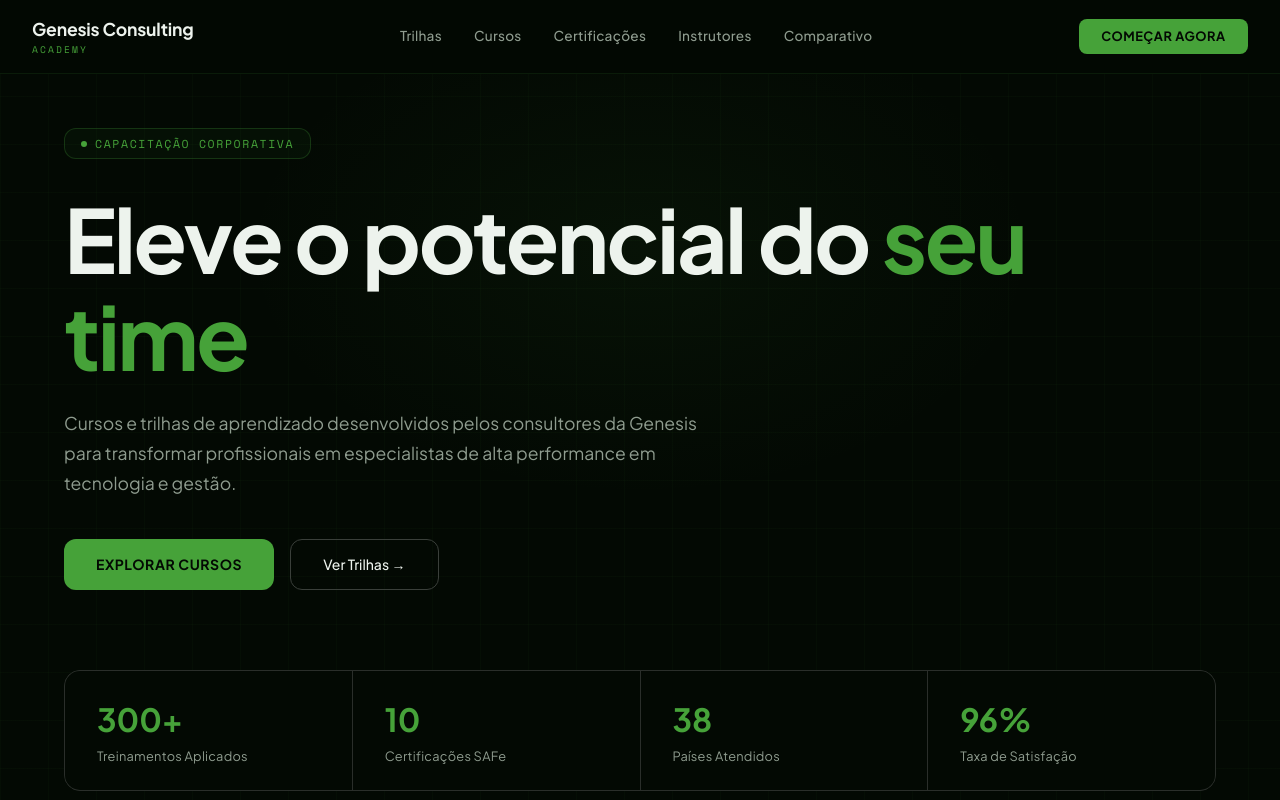
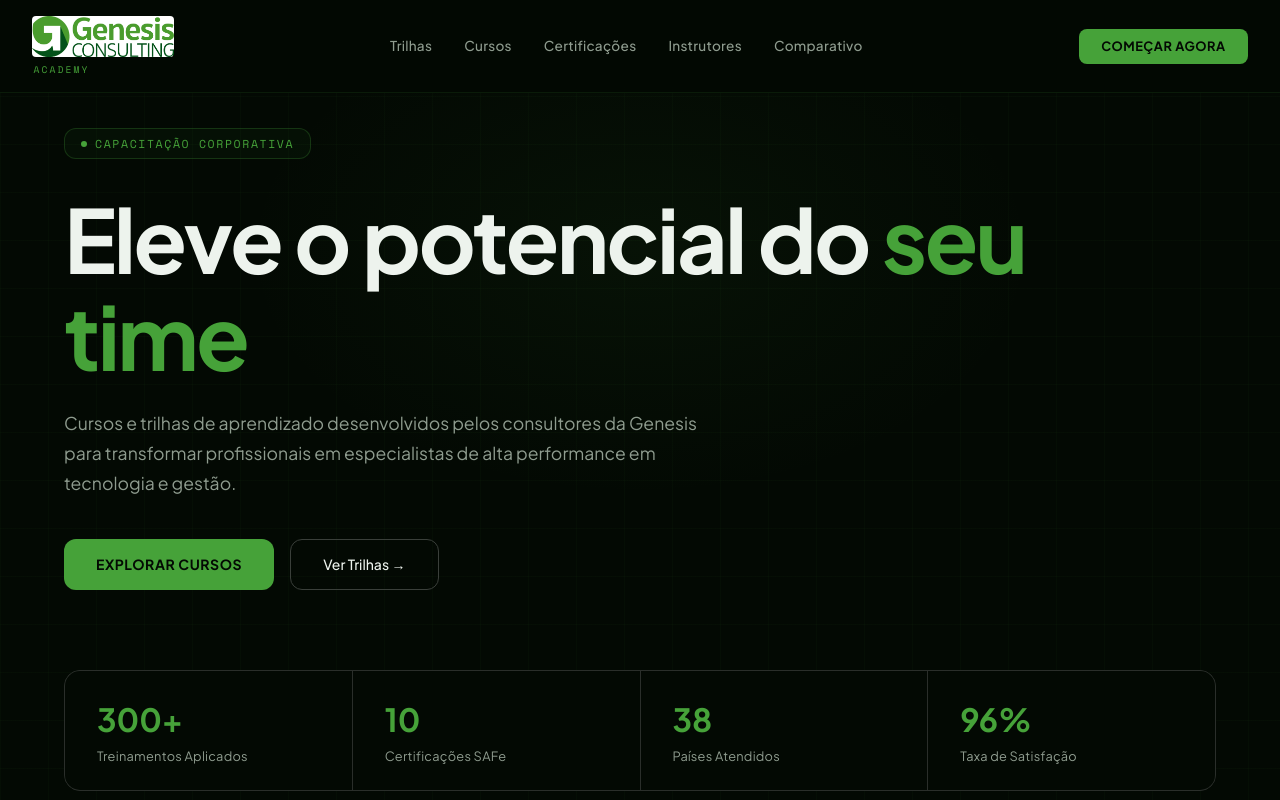
Before and after one commit to Caueiracouto/Academy-Genesis-Consulting, a React (Vite) app: page / in a window 1280 px wide. Shown: the top 800 px of the page. Built offline with nearby package versions, Linux system fonts and the light colour scheme.

Commit message:
Update branding with logo and text

```diff
--- a/src/pages/Academy.tsx
+++ b/src/pages/Academy.tsx
@@ -173,11 +173,9 @@ export default function Academy() {
       <nav className="fixed top-0 left-0 right-0 z-50 flex items-center justify-between px-8 py-4"
         style={{ backgroundColor: 'rgba(3,9,3,0.85)', backdropFilter: 'blur(16px)', borderBottom: '1px solid rgba(70,162,57,0.12)' }}>
         <div className="flex items-center gap-3">
-          <div className="flex flex-col">
-            <span style={{ fontFamily: 'Plus Jakarta Sans, sans-serif', fontSize: '1.1rem', fontWeight: 700, letterSpacing: '-0.01em', color: '#edf3ed' }}>
-              Genesis Consulting
-            </span>
-            <span style={{ fontFamily: 'Space Mono, monospace', fontSize: '0.6rem', letterSpacing: '0.22em', color: '#46a239', textTransform: 'uppercase' }}>
+          <div className="flex flex-col items-start">
+            <img src="/image.png" alt="Genesis Consulting" style={{ width: 142, height: 'auto', display: 'block', backgroundColor: '#ffffff', borderRadius: '4px' }} />
+            <span style={{ fontFamily: 'Space Mono, monospace', fontSize: '0.6rem', letterSpacing: '0.22em', color: '#46a239', textTransform: 'uppercase', marginTop: '0.3rem', paddingLeft: '0.1rem' }}>
               Academy
             </span>
           </div>
@@ -1106,8 +1104,8 @@ export default function Academy() {
       <footer className="px-8 py-10" style={{ borderTop: '1px solid #2a2e2a' }}>
         <div className="max-w-6xl mx-auto flex flex-col md:flex-row items-center justify-between gap-4">
           <div className="flex flex-col items-center md:items-start">
-            <span style={{ fontFamily: 'Plus Jakarta Sans, sans-serif', fontSize: '1rem', fontWeight: 700, color: '#edf3ed' }}>Genesis</span>
-            <span style={{ fontFamily: 'Space Mono, monospace', fontSize: '0.6rem', letterSpacing: '0.22em', color: '#46a239', textTransform: 'uppercase' }}>Academy</span>
+            <img src="/image.png" alt="Genesis Consulting" style={{ width: 128, height: 'auto', display: 'block', backgroundColor: '#ffffff', borderRadius: '4px' }} />
+            <span style={{ fontFamily: 'Space Mono, monospace', fontSize: '0.6rem', letterSpacing: '0.22em', color: '#46a239', textTransform: 'uppercase', marginTop: '0.3rem' }}>Academy</span>
           </div>
           <span style={{ fontFamily: 'Space Mono, monospace', fontSize: '0.7rem', color: '#5a635a', letterSpacing: '0.06em' }}>
             © 2025 Genesis Consulting. Todos os direitos reservados.
--- a/src/pages/CompanyTraining.tsx
+++ b/src/pages/CompanyTraining.tsx
@@ -35,8 +35,8 @@ export default function CompanyTraining() {
           Voltar ao treinamento
         </button>
         <div style={{ display: 'flex', flexDirection: 'column', alignItems: 'flex-end' }}>
-          <span style={{ fontFamily: 'Plus Jakarta Sans, sans-serif', fontSize: '0.95rem', fontWeight: 700, color: '#edf3ed' }}>Genesis</span>
-          <span style={{ fontFamily: 'Space Mono, monospace', fontSize: '0.55rem', letterSpacing: '0.22em', color: '#46a239', textTransform: 'uppercase' }}>Academy</span>
+          <img src="/image.png" alt="Genesis Consulting" style={{ width: 128, height: 'auto', display: 'block', backgroundColor: '#ffffff', borderRadius: '4px' }} />
+          <span style={{ fontFamily: 'Space Mono, monospace', fontSize: '0.55rem', letterSpacing: '0.22em', color: '#46a239', textTransform: 'uppercase', marginTop: '0.3rem' }}>Academy</span>
         </div>
       </nav>
 
--- a/src/pages/CourseDetail.tsx
+++ b/src/pages/CourseDetail.tsx
@@ -45,8 +45,8 @@ export default function CourseDetail() {
           Voltar à Academy
         </button>
         <div style={{ display: 'flex', flexDirection: 'column', alignItems: 'flex-end' }}>
-          <span style={{ fontFamily: 'Plus Jakarta Sans, sans-serif', fontSize: '0.95rem', fontWeight: 700, color: '#edf3ed' }}>Genesis</span>
-          <span style={{ fontFamily: 'Space Mono, monospace', fontSize: '0.55rem', letterSpacing: '0.22em', color: '#46a239', textTransform: 'uppercase' }}>Academy</span>
+          <img src="/image.png" alt="Genesis Consulting" style={{ width: 128, height: 'auto', display: 'block', backgroundColor: '#ffffff', borderRadius: '4px' }} />
+          <span style={{ fontFamily: 'Space Mono, monospace', fontSize: '0.55rem', letterSpacing: '0.22em', color: '#46a239', textTransform: 'uppercase', marginTop: '0.3rem' }}>Academy</span>
         </div>
       </nav>
 
```
